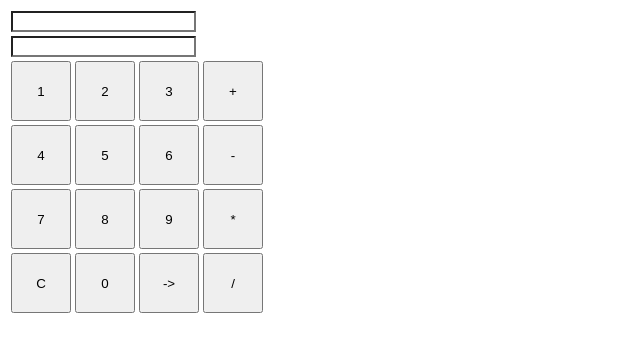
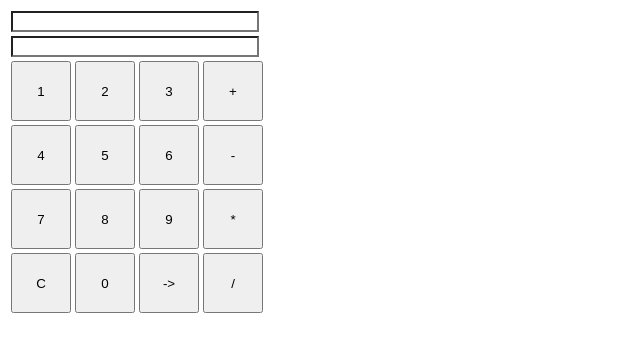
Before and after one commit to aiya000/Eleculator, a website with bundled scripts: page index.html in a window 1280 px wide. Shown: the whole page, without its empty margins (0-640 px from the left). Built offline with nearby package versions, Linux system fonts and the light colour scheme; files whose address does not match are found by name.

Commit message:
Fix textfield width

```diff
--- a/css/index.css
+++ b/css/index.css
@@ -3,11 +3,8 @@
     height: 60px;
 }
 
-.text_field {
-    background-color: white;
-}
-
 .number_field {
     background-color: white;
     text-align: right;
+    width: 240px;
 }
--- a/index.html
+++ b/index.html
@@ -8,12 +8,12 @@
     <body ng-controller="MainController as ctrl">
         <table>
             <tr>
-                <td colspan="3">
+                <td colspan="4">
                     <input type="text" class="number_field" readonly ng-model="ctrl.resultText"/>
                 </td>
             </tr>
             <tr>
-                <td colspan="3">
+                <td colspan="4">
                     <input type="text" class="number_field" readonly ng-model="ctrl.currentText"/>
                 </td>
             </tr>
```
